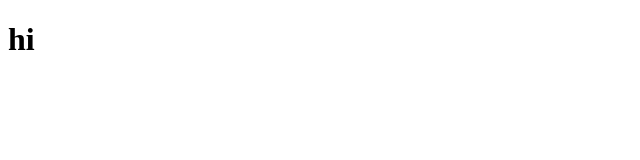
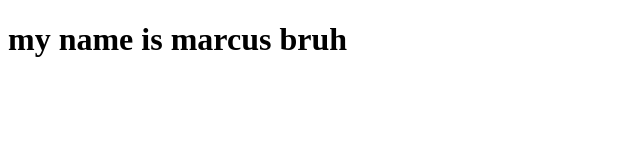
Before and after one commit to yohimhim/coursera-test, a plain HTML site: page site/index.html in a window 1280 px wide. Shown: the whole page, without its empty margins (0-640 px from the left). Drawn offline with Linux system fonts and the light colour scheme.

Commit message:
small addition to our page content

```diff
--- a/site/index.html
+++ b/site/index.html
@@ -8,6 +8,6 @@
 
 </head>
 <body>
-     <h1>hi</h1>
+     <h1>my name is marcus bruh</h1>
 </body>
 </html>
```
